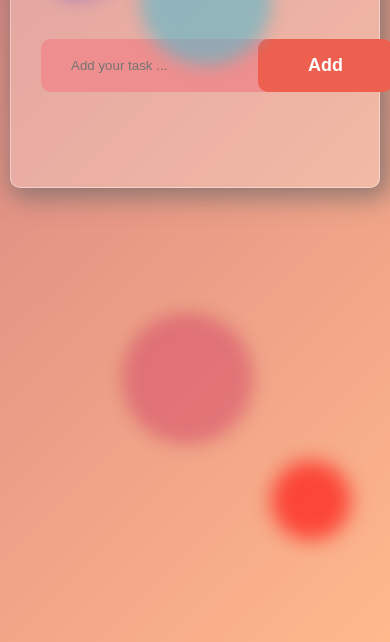
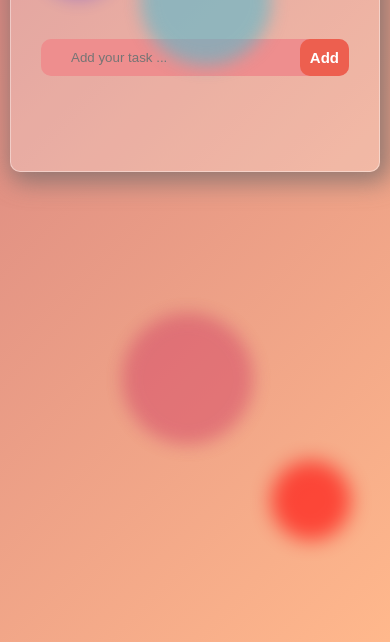
Before and after one commit to keerti1924/To-Do-List, a plain HTML site: page index.html in a window 390 px wide. Shown: the part 202-844 px from the top of the page. Drawn offline with Linux system fonts and the light colour scheme.

Commit message:
Update style.css

```diff
--- a/style.css
+++ b/style.css
@@ -216,3 +216,22 @@ ul li span {
 ul li span:hover {
     background: #edeef0;
 }
+
+/* Responsive Design  */
+
+@media (max-width:760px) {
+    .container {
+        height: 100%;
+        width: 100%;
+    }
+
+    .row {
+        max-width: 400px;
+    }
+
+    button {
+        max-width: 400px;
+        padding: 10px;
+        font-size: 15px;
+    }
+}
```
